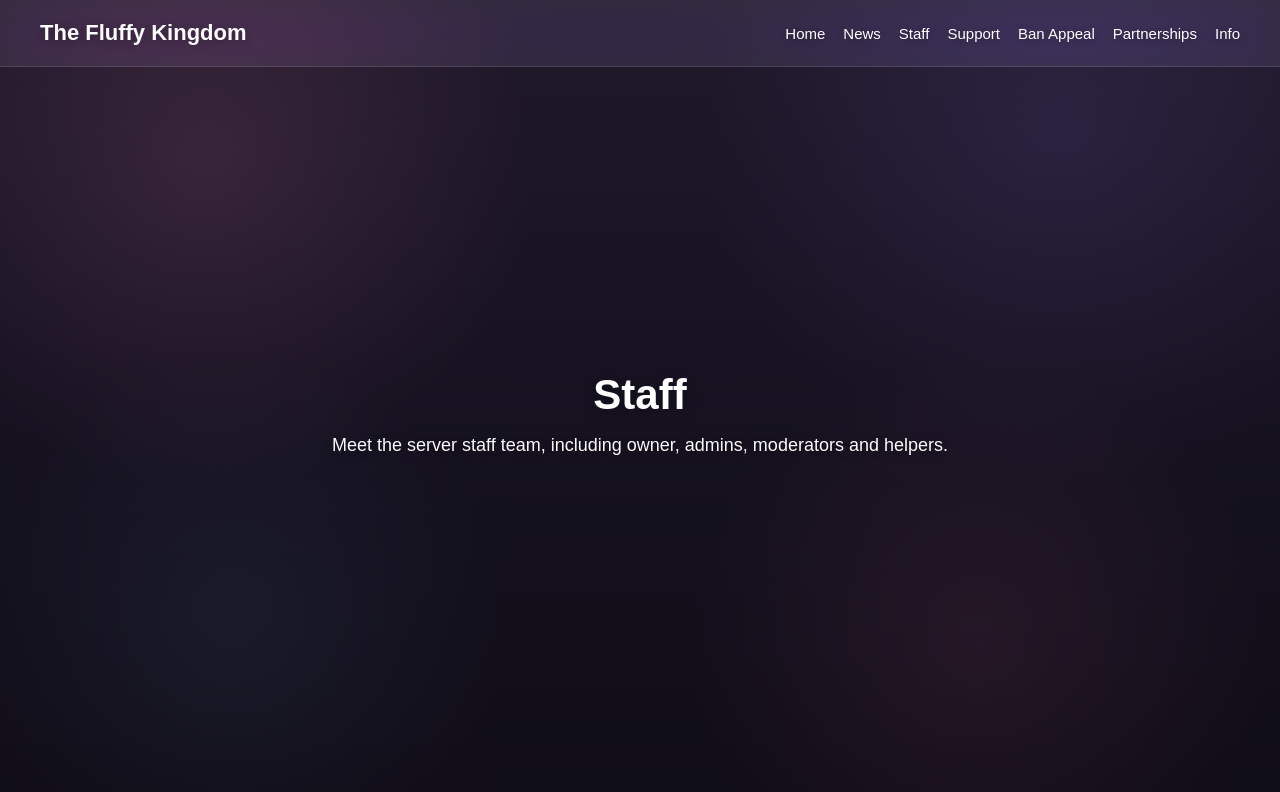
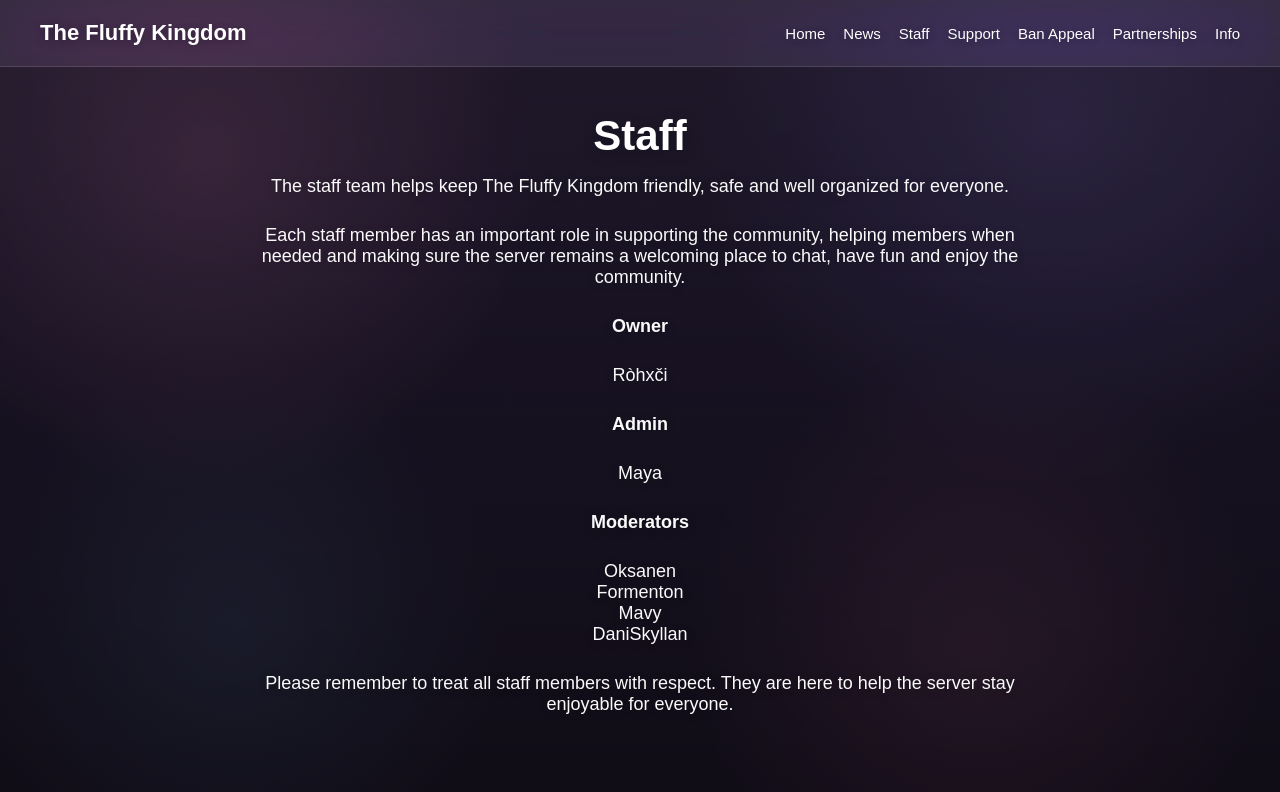
Before and after one commit to Rohxci/Fluffy-site, a plain HTML site: page staff.html in a window 1280 px wide. Drawn offline with Linux system fonts and the light colour scheme.

Commit message:
Update staff.html

```diff
--- a/staff.html
+++ b/staff.html
@@ -23,7 +23,33 @@
   <main class="hero">
     <div class="hero-content">
       <h1>Staff</h1>
-      <p>Meet the server staff team, including owner, admins, moderators and helpers.</p>
+
+      <p>
+        The staff team helps keep The Fluffy Kingdom friendly, safe and well organized for everyone.
+      </p>
+
+      <p>
+        Each staff member has an important role in supporting the community, helping members when needed
+        and making sure the server remains a welcoming place to chat, have fun and enjoy the community.
+      </p>
+
+      <p style="margin-top: 28px;"><strong>Owner</strong></p>
+      <p>Ròhxči</p>
+
+      <p style="margin-top: 20px;"><strong>Admin</strong></p>
+      <p>Maya</p>
+
+      <p style="margin-top: 20px;"><strong>Moderators</strong></p>
+      <p>
+        Oksanen<br>
+        Formenton<br>
+        Mavy<br>
+        DaniSkyllan
+      </p>
+
+      <p style="margin-top: 28px;">
+        Please remember to treat all staff members with respect. They are here to help the server stay enjoyable for everyone.
+      </p>
     </div>
   </main>
 </body>
```
